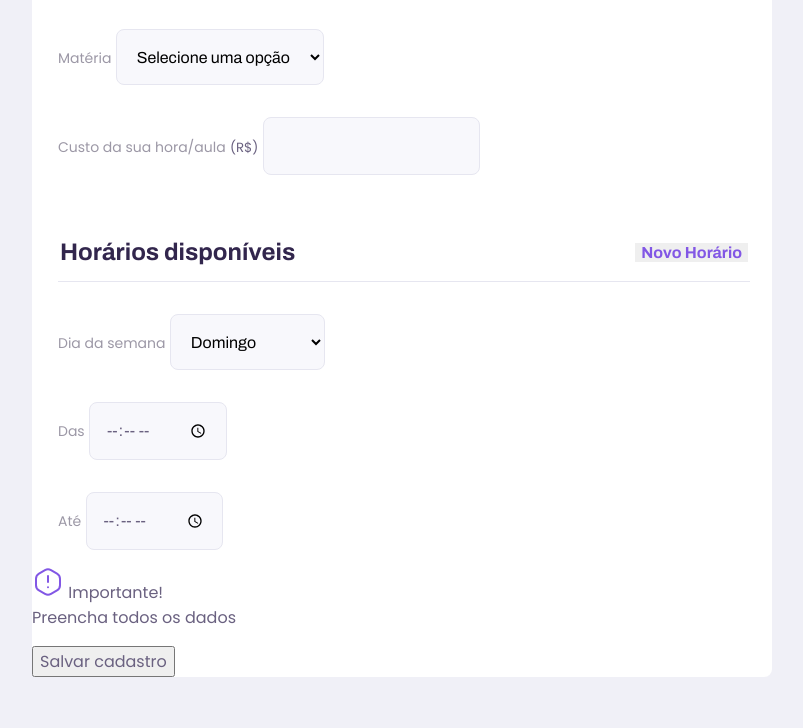
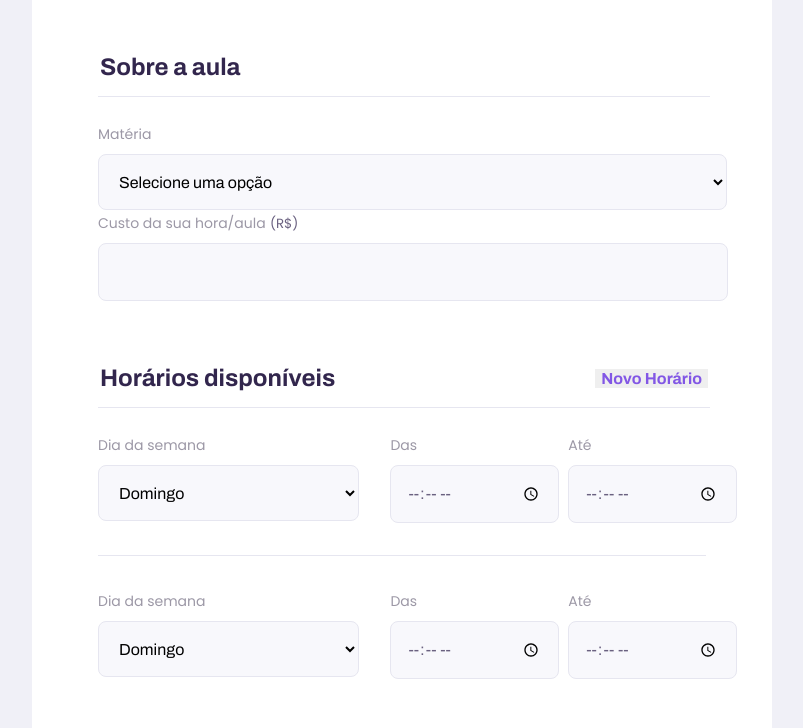
Before and after one commit to cadcs/NextLevelWeek, a plain HTML site: page nlw/give-classes.html in a window 1280 px wide. Shown: the part 1092-1820 px from the top of the page, without its empty margins (238-1041 px from the left). Before the commit the page ends 1769 px from the top, so only its background shows below. Drawn offline with Linux system fonts and the light colour scheme.

Commit message:
Next-Level-Week
03/08 à 07/08

```diff
--- a/nlw/give-classes.html
+++ b/nlw/give-classes.html
@@ -10,15 +10,17 @@
 
     <link rel="shortcut icon" href="/images/favicon.png" type="image/png">
 
+    <link rel="stylesheet" href="/styles/partials/page-give-classes.css">
     <link rel="stylesheet" href="/styles/main.css">
     <link rel="stylesheet" href="/styles/partials/header.css">
     <link rel="stylesheet" href="/styles/partials/forms.css">
-    <link rel="stylesheet" href="/styles/partials/page-give-classes.css">
-
 
     <link
         href="https://fonts.googleapis.com/css2?family=Archivo:wght@400;700&amp;family=Poppins:wght@400;600&amp;display=swap"
         rel="stylesheet">
+
+    <script src="/scripts/addField.js"></script>
+
 </head>
 
 <body id="page-give-classes">
@@ -66,7 +68,7 @@
                     </div>
                 </fieldset>
 
-                <fieldset>
+                <fieldset id="schedule-items">
                     <legend>Sobre a aula</legend>
                     <div class="select-block">
                         <label for="subject">Matéria</label>
@@ -93,10 +95,37 @@
                     </div>
                 </fieldset>
 
-                <fieldset>
+                <fieldset id="schedule-items">
                     <legend>Horários disponíveis
-                        <button id="add-time">Novo Horário</button>
+                        <button type="button" id="add-time"> Novo Horário</button>
                     </legend>
+
+                    <div class="schedule-item">
+
+                        <div class="select-block">
+                            <label for="weekday">Dia da semana</label>
+                            <select name="weekday[]" id="weekday">
+                                <option value="0">Domingo</option>
+                            <option value="1">Segunda-feira</option>
+                            <option value="2">Terça-feira</option>
+                            <option value="3">Quarta-feira</option>
+                            <option value="4">Quinta-feira</option>
+                            <option value="5">Sexta-feira</option>
+                            <option value="6">Sábado</option>
+                            </select>
+                        </div>
+
+                        <div class="input-block">
+                            <label for="time-from">Das</label>
+                            <input type="time"  name="time_from[]" required>
+                        </div>
+
+                        <div class="input-block">
+                            <label for="time-to">Até</label>
+                            <input type="time"  name="time_to[]" required>
+                        </div>
+
+                    </div>
 
                     <div class="schedule-item">
 
@@ -138,5 +167,9 @@
         </main>
     </div>
 
+    <script>
+
+    </script>
+
 </body>
 </html>
--- /dev/null
+++ b/nlw/scripts/addField.js
@@ -0,0 +1,9 @@
+
+document.querySelector("#add-time");
+addEventListener('click', cloneField) //MANO PQ O PONTO NAO FUNCIONA????!?!?!??!?!
+
+
+
+function cloneField() {
+    console.log("bão demais")
+}
--- a/nlw/styles/main.css
+++ b/nlw/styles/main.css
@@ -39,7 +39,8 @@ input,
 button,
 textarea {
     font: 500 1.6rem Poppins;
-    color: var(--color-text-base)
+    color: var(--color-text-base);
+
 }
 #container {
     width: 90vw;
--- a/nlw/styles/partials/page-give-classes.css
+++ b/nlw/styles/partials/page-give-classes.css
@@ -1,3 +1,9 @@
+.input-block input,
+.textarea-block textarea {
+    width: 98%;
+}
+
+
 #page-give-classes #container {
     width: 100vw;
     height: 100vh;
@@ -67,8 +73,102 @@
     margin-top: 2.4rem;
 }
 
+#page-give-classes main footer {
+    padding: 2.4rem;
+
+    background: var(--color-box-footer);
+    border-top: 1px solid var(--color-line-in-white);
+    margin-top: 6.4rem;
+}
+
+#page-give-classes main footer p {
+    display: flex;
+    align-items: center;
+    justify-content: center;
+
+    font-size: 1.4rem;
+    line-height: 2.4rem;
+
+    color: var(--color-text-complement);
+}
+
+#page-give-classes main footer p img {
+    margin-right: 2rem;
+}
+
+#page-give-classes main footer button {
+    width: 100%;
+    height: 5.6rem;
+    background: var(--color-secondary);
+    color: var(--color-button-text);
+    border: 0;
+    border-radius: .8rem;
+    cursor: pointer;
+    font: 700 1.6rem Archivo;
+
+    display: flex;
+    align-items: center;
+    justify-content: center;
+    text-decoration: none;
+
+    transition: 1;
+    margin-top: 3.2rem;
+}
+
+#page-give-classes main footer button:hover {
+    background: var(--color-secondary-dark);
+}
+
+.schedule-item+.schedule-item {
+    margin-top: 3.2rem;
+    padding-top: 3.2rem;
+
+    border-top: 1px solid var(--color-line-in-white);
+}
+
+.select-block select {
+    width: 103.5%;
+}
+
 @media (min-width: 700px) {
     #page-give-classes #container {
         max-width: 100vw;
     }
+
+    #page-give-classes .page-header .header-content {
+        margin-bottom: 0;
+    }
+
+    #page-give-classes main fieldset {
+        padding: 0 64px;
+    }
+
+    .schedule-item {
+        display: grid;
+        grid-template-columns: 2fr 1fr 1fr;
+        column-gap: 4rem;
+
+
+    }
+
+    #page-give-classes #schedule-items .select-block+.input-block,
+    #page-give-classes #schedule-items .input-block+.input-block {
+        margin-top: 0;
+
+    }
+
+    #page-give-classes main footer {
+        padding: 40px 64px;
+
+        display: flex;
+        align-items: center;
+        justify-content: space-between;
+    }
+
+    #page-give-classes main footer button {
+        margin-top: 0;
+
+        width: 200px;
+    }
+
 }
```
Also changed, not shown: nlw/study.html (+0 -1 lines).
